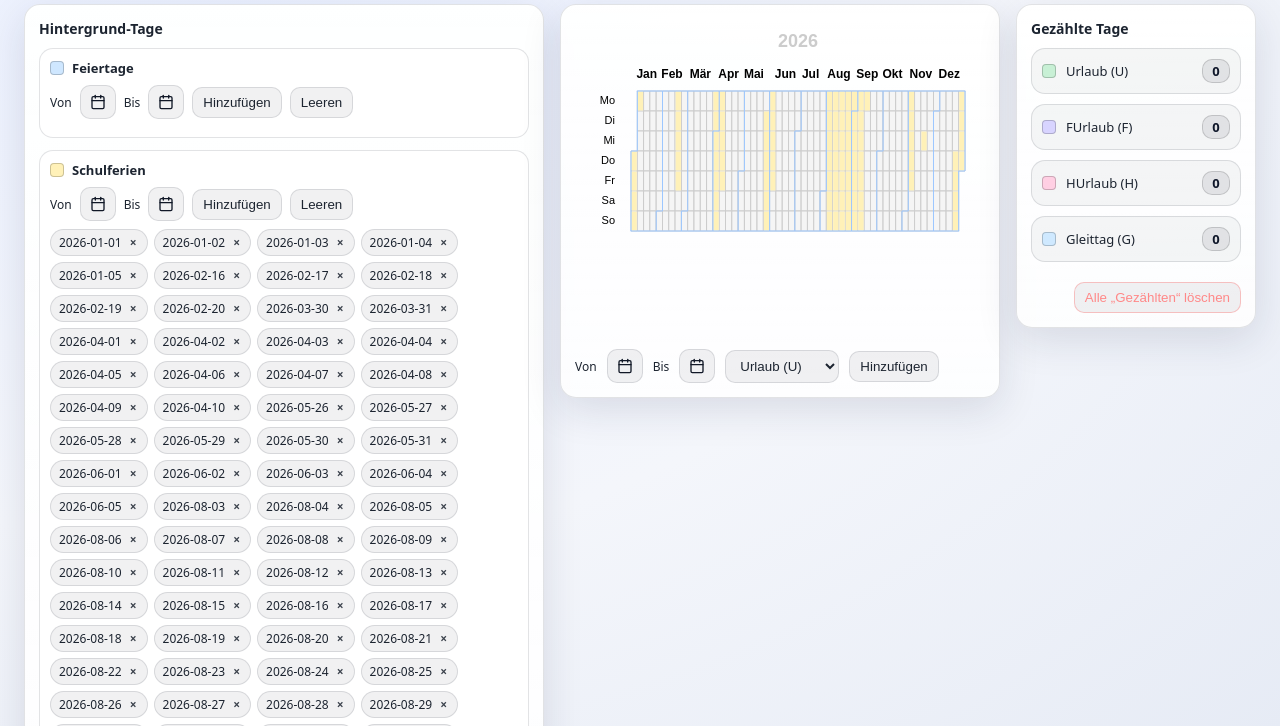
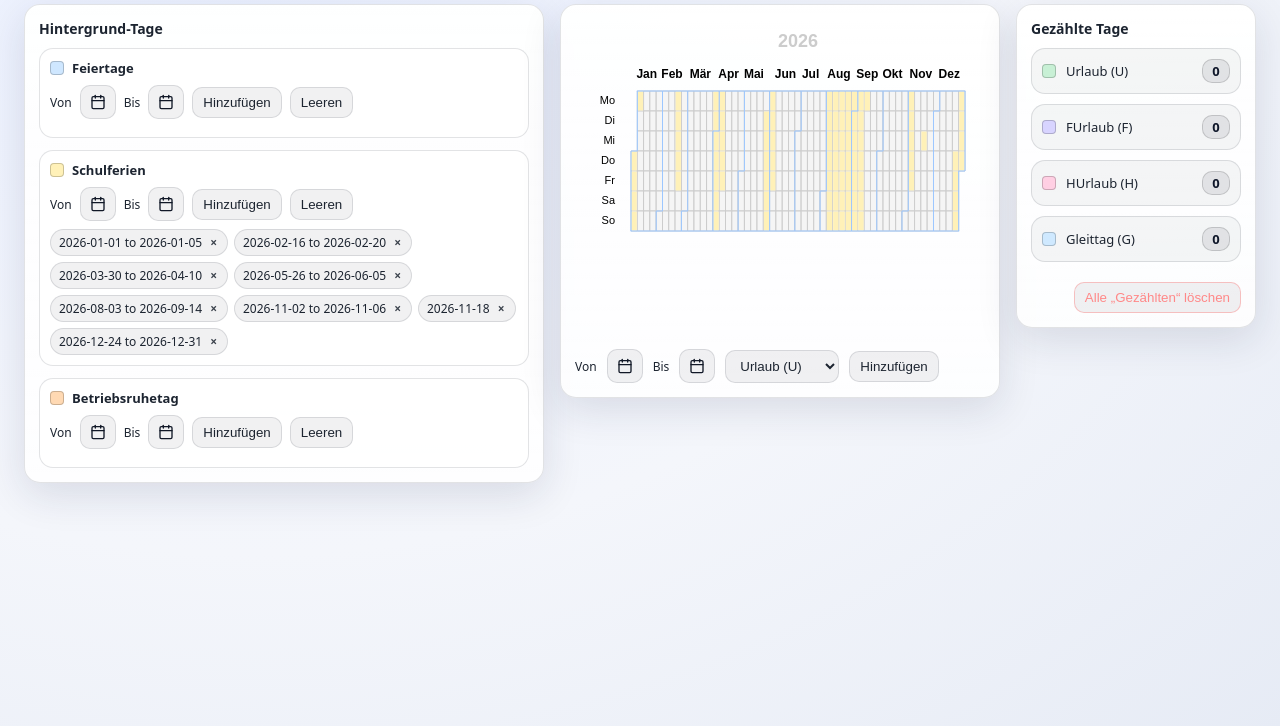
Before and after one commit to lnksz/jahresplaner, a plain HTML site: page index.html in a window 1280 px wide. Shown: the part 68-794 px from the top of the page. Drawn offline with nearby package versions, Linux system fonts and the light colour scheme.

Commit message:
Support ranges

```diff
--- a/index.html
+++ b/index.html
@@ -611,6 +611,33 @@
       return Array.from(new Set(arr)).filter(in2026).sort();
     }
 
+    function toConsecutiveRanges(sortedIsos){
+      const out = [];
+      if (!sortedIsos.length) return out;
+
+      let start = sortedIsos[0];
+      let prev = sortedIsos[0];
+
+      for (let i = 1; i < sortedIsos.length; i++){
+        const cur = sortedIsos[i];
+        const next = new Date(prev + "T00:00:00");
+        next.setDate(next.getDate() + 1);
+        const expected = toISO(next);
+
+        if (cur === expected){
+          prev = cur;
+          continue;
+        }
+
+        out.push({ from: start, to: prev });
+        start = cur;
+        prev = cur;
+      }
+
+      out.push({ from: start, to: prev });
+      return out;
+    }
+
     function renderPicker(pickerEl){
       const key = pickerEl.getAttribute("data-bg");
       const chips = pickerEl.querySelector(".chips");
@@ -618,12 +645,15 @@
 
       state.bg[key] = uniqSorted(state.bg[key]);
 
-      for (const iso of state.bg[key]){
+      const ranges = toConsecutiveRanges(state.bg[key]);
+
+      for (const r of ranges){
+        const label = (r.from === r.to) ? r.from : `${r.from} to ${r.to}`;
         const chip = document.createElement("div");
         chip.className = "chip";
-        chip.innerHTML = `<span>${iso}</span><span class="x" title="Entfernen">×</span>`;
+        chip.innerHTML = `<span>${label}</span><span class="x" title="Entfernen">×</span>`;
         chip.querySelector(".x").addEventListener("click", () => {
-          state.bg[key] = state.bg[key].filter(d => d !== iso);
+          state.bg[key] = state.bg[key].filter(d => d < r.from || d > r.to);
           saveState();
           renderPicker(pickerEl);
           refresh();
```
